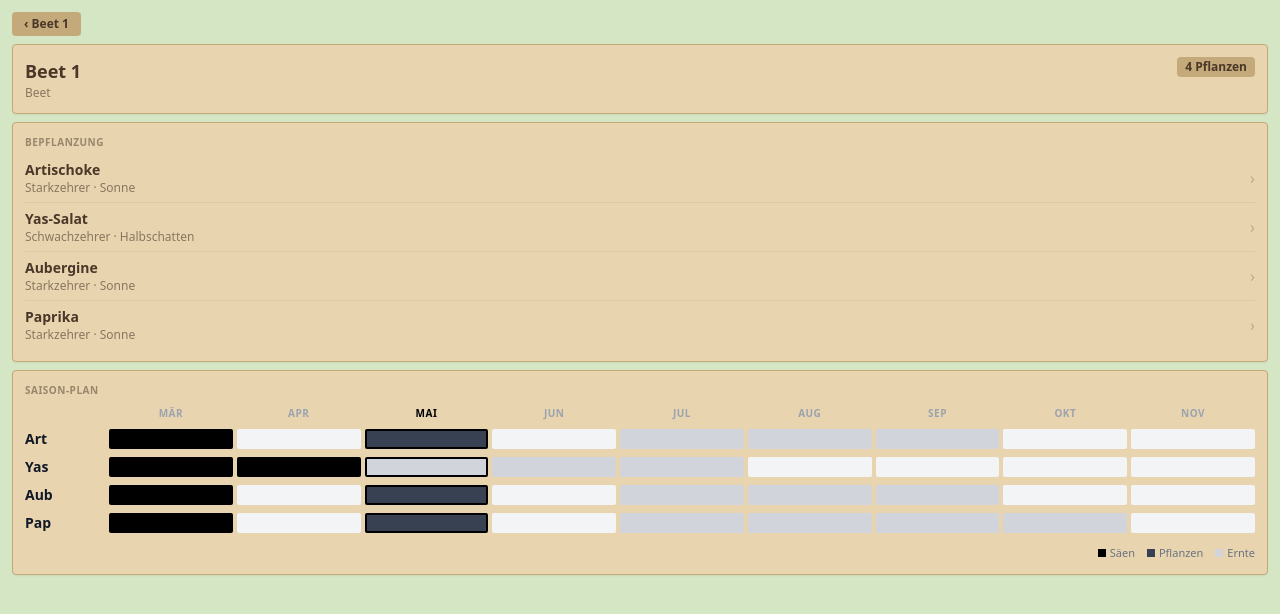
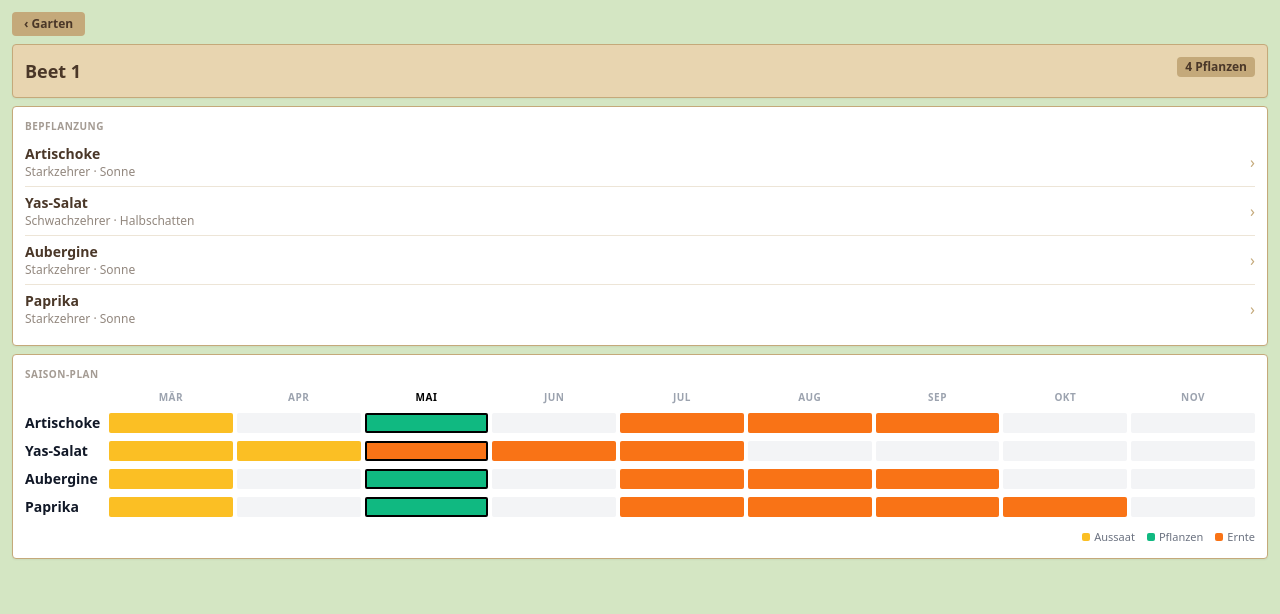
Before and after one commit to ClemensJakob/garden, a React (Vite) app: page /patches/1 in a window 1280 px wide. Shown: the top 614 px of the page. Built offline with nearby package versions, Linux system fonts and the light colour scheme.

Commit message:
feat: improve colors of season plan

```diff
--- a/src/components/SeasonPlan.tsx
+++ b/src/components/SeasonPlan.tsx
@@ -5,16 +5,16 @@ interface SeasonPlanProps {
   plants: readonly Plant[]
 }
 
-/** Tailwind background classes by status — black/dark/light gray to match the mockup. */
+/** Tailwind background classes by status — semantic garden colours. */
 function cellClass(status: SeasonStatus, isCurrent: boolean): string {
   const base = isCurrent ? 'border-2 border-black' : 'border border-transparent'
   switch (status) {
-    case 'säen':
-      return `${base} bg-black`
+    case 'aussaat':
+      return `${base} bg-amber-400`
     case 'pflanzen':
-      return `${base} bg-gray-700`
+      return `${base} bg-emerald-500`
     case 'ernte':
-      return `${base} bg-gray-300`
+      return `${base} bg-orange-500`
     case 'idle':
     default:
       return `${base} bg-gray-100`
@@ -71,7 +71,7 @@ export default function SeasonPlan({ plants }: SeasonPlanProps) {
           style={{ gridTemplateColumns: `5rem repeat(${SEASON_MONTHS.length}, minmax(0, 1fr))` }}
         >
           <span className="truncate text-sm font-semibold text-gray-900">
-            {plant.name.slice(0, 3)}
+            {plant.name}
           </span>
           {SEASON_MONTHS.map((month, i) => (
             <span
@@ -86,13 +86,13 @@ export default function SeasonPlan({ plants }: SeasonPlanProps) {
       {/* Legend */}
       <div className="mt-3 flex justify-end gap-3 text-[11px] text-gray-500">
         <span className="flex items-center gap-1">
-          <span className="inline-block h-2 w-2 bg-black" /> Säen
+          <span className="inline-block h-2 w-2 rounded-sm bg-amber-400" /> Aussaat
         </span>
         <span className="flex items-center gap-1">
-          <span className="inline-block h-2 w-2 bg-gray-700" /> Pflanzen
+          <span className="inline-block h-2 w-2 rounded-sm bg-emerald-500" /> Pflanzen
         </span>
         <span className="flex items-center gap-1">
-          <span className="inline-block h-2 w-2 bg-gray-300" /> Ernte
+          <span className="inline-block h-2 w-2 rounded-sm bg-orange-500" /> Ernte
         </span>
       </div>
     </div>
--- a/src/domain/plants.ts
+++ b/src/domain/plants.ts
@@ -22,56 +22,56 @@ export const PLANTS: readonly Plant[] = [
     name: 'Tomaten',
     feeder: 'Starkzehrer',
     light: 'Sonne',
-    seasonPlan: seasonPlan({ APR: 'säen', MAI: 'pflanzen', JUL: 'ernte', AUG: 'ernte', SEP: 'ernte', OKT: 'ernte' }),
+    seasonPlan: seasonPlan({ APR: 'aussaat', MAI: 'pflanzen', JUL: 'ernte', AUG: 'ernte', SEP: 'ernte', OKT: 'ernte' }),
   },
   {
     id: 'zucchini',
     name: 'Zucchini',
     feeder: 'Starkzehrer',
     light: 'Sonne',
-    seasonPlan: seasonPlan({ APR: 'säen', MAI: 'pflanzen', JUL: 'ernte', AUG: 'ernte', SEP: 'ernte' }),
+    seasonPlan: seasonPlan({ APR: 'aussaat', MAI: 'pflanzen', JUL: 'ernte', AUG: 'ernte', SEP: 'ernte' }),
   },
   {
     id: 'bohnen',
     name: 'Bohnen',
     feeder: 'Schwachzehrer',
     light: 'Sonne',
-    seasonPlan: seasonPlan({ MAI: 'säen', JUL: 'ernte', AUG: 'ernte', SEP: 'ernte' }),
+    seasonPlan: seasonPlan({ MAI: 'aussaat', JUL: 'ernte', AUG: 'ernte', SEP: 'ernte' }),
   },
   {
     id: 'karotten',
     name: 'Karotten',
     feeder: 'Mittelzehrer',
     light: 'Sonne',
-    seasonPlan: seasonPlan({ MÄR: 'säen', APR: 'säen', JUL: 'ernte', AUG: 'ernte', SEP: 'ernte', OKT: 'ernte' }),
+    seasonPlan: seasonPlan({ MÄR: 'aussaat', APR: 'aussaat', JUL: 'ernte', AUG: 'ernte', SEP: 'ernte', OKT: 'ernte' }),
   },
   {
     id: 'pfluecksalat',
     name: 'Pflücksalat',
     feeder: 'Schwachzehrer',
     light: 'Halbschatten',
-    seasonPlan: seasonPlan({ MÄR: 'säen', APR: 'säen', MAI: 'ernte', JUN: 'ernte', JUL: 'ernte', AUG: 'ernte' }),
+    seasonPlan: seasonPlan({ MÄR: 'aussaat', APR: 'aussaat', MAI: 'ernte', JUN: 'ernte', JUL: 'ernte', AUG: 'ernte' }),
   },
   {
     id: 'gruenkohl',
     name: 'Grünkohl',
     feeder: 'Starkzehrer',
     light: 'Sonne',
-    seasonPlan: seasonPlan({ APR: 'säen', MAI: 'pflanzen', OKT: 'ernte', NOV: 'ernte' }),
+    seasonPlan: seasonPlan({ APR: 'aussaat', MAI: 'pflanzen', OKT: 'ernte', NOV: 'ernte' }),
   },
   {
     id: 'mangold',
     name: 'Mangold',
     feeder: 'Mittelzehrer',
     light: 'Sonne',
-    seasonPlan: seasonPlan({ APR: 'säen', MAI: 'pflanzen', JUL: 'ernte', AUG: 'ernte', SEP: 'ernte', OKT: 'ernte' }),
+    seasonPlan: seasonPlan({ APR: 'aussaat', MAI: 'pflanzen', JUL: 'ernte', AUG: 'ernte', SEP: 'ernte', OKT: 'ernte' }),
   },
   {
     id: 'salat',
     name: 'Salat',
     feeder: 'Schwachzehrer',
     light: 'Halbschatten',
-    seasonPlan: seasonPlan({ MÄR: 'säen', APR: 'säen', MAI: 'ernte', JUN: 'ernte', JUL: 'ernte' }),
+    seasonPlan: seasonPlan({ MÄR: 'aussaat', APR: 'aussaat', MAI: 'ernte', JUN: 'ernte', JUL: 'ernte' }),
   },
   {
     id: 'rote-bete',
@@ -79,7 +79,7 @@ export const PLANTS: readonly Plant[] = [
     feeder: 'Mittelzehrer',
     light: 'Sonne',
     seasonPlan: seasonPlan({
-      APR: 'säen',
+      APR: 'aussaat',
       MAI: 'pflanzen',
       JUN: 'ernte',
       JUL: 'ernte',
@@ -93,35 +93,35 @@ export const PLANTS: readonly Plant[] = [
     name: 'Erbsen',
     feeder: 'Schwachzehrer',
     light: 'Sonne',
-    seasonPlan: seasonPlan({ MÄR: 'säen', APR: 'säen', JUN: 'ernte', JUL: 'ernte' }),
+    seasonPlan: seasonPlan({ MÄR: 'aussaat', APR: 'aussaat', JUN: 'ernte', JUL: 'ernte' }),
   },
   {
     id: 'radieschen',
     name: 'Radieschen',
     feeder: 'Schwachzehrer',
     light: 'Halbschatten',
-    seasonPlan: seasonPlan({ MÄR: 'säen', APR: 'säen', MAI: 'ernte', JUN: 'ernte' }),
+    seasonPlan: seasonPlan({ MÄR: 'aussaat', APR: 'aussaat', MAI: 'ernte', JUN: 'ernte' }),
   },
   {
     id: 'lauch',
     name: 'Lauch',
     feeder: 'Mittelzehrer',
     light: 'Sonne',
-    seasonPlan: seasonPlan({ APR: 'säen', MAI: 'pflanzen', SEP: 'ernte', OKT: 'ernte', NOV: 'ernte' }),
+    seasonPlan: seasonPlan({ APR: 'aussaat', MAI: 'pflanzen', SEP: 'ernte', OKT: 'ernte', NOV: 'ernte' }),
   },
   {
     id: 'hokkaido',
     name: 'Hokkaido',
     feeder: 'Starkzehrer',
     light: 'Sonne',
-    seasonPlan: seasonPlan({ APR: 'säen', MAI: 'pflanzen', SEP: 'ernte', OKT: 'ernte' }),
+    seasonPlan: seasonPlan({ APR: 'aussaat', MAI: 'pflanzen', SEP: 'ernte', OKT: 'ernte' }),
   },
   {
     id: 'gurken',
     name: 'Gurken',
     feeder: 'Starkzehrer',
     light: 'Sonne',
-    seasonPlan: seasonPlan({ APR: 'säen', MAI: 'pflanzen', JUL: 'ernte', AUG: 'ernte', SEP: 'ernte' }),
+    seasonPlan: seasonPlan({ APR: 'aussaat', MAI: 'pflanzen', JUL: 'ernte', AUG: 'ernte', SEP: 'ernte' }),
   },
   {
     id: 'himbeeren',
@@ -138,63 +138,63 @@ export const PLANTS: readonly Plant[] = [
     name: 'Artischoke',
     feeder: 'Starkzehrer',
     light: 'Sonne',
-    seasonPlan: seasonPlan({ MÄR: 'säen', MAI: 'pflanzen', JUL: 'ernte', AUG: 'ernte', SEP: 'ernte' }),
+    seasonPlan: seasonPlan({ MÄR: 'aussaat', MAI: 'pflanzen', JUL: 'ernte', AUG: 'ernte', SEP: 'ernte' }),
   },
   {
     id: 'yas-salat',
     name: 'Yas-Salat',
     feeder: 'Schwachzehrer',
     light: 'Halbschatten',
-    seasonPlan: seasonPlan({ MÄR: 'säen', APR: 'säen', MAI: 'ernte', JUN: 'ernte', JUL: 'ernte' }),
+    seasonPlan: seasonPlan({ MÄR: 'aussaat', APR: 'aussaat', MAI: 'ernte', JUN: 'ernte', JUL: 'ernte' }),
   },
   {
     id: 'aubergine',
     name: 'Aubergine',
     feeder: 'Starkzehrer',
     light: 'Sonne',
-    seasonPlan: seasonPlan({ MÄR: 'säen', MAI: 'pflanzen', JUL: 'ernte', AUG: 'ernte', SEP: 'ernte' }),
+    seasonPlan: seasonPlan({ MÄR: 'aussaat', MAI: 'pflanzen', JUL: 'ernte', AUG: 'ernte', SEP: 'ernte' }),
   },
   {
     id: 'paprika',
     name: 'Paprika',
     feeder: 'Starkzehrer',
     light: 'Sonne',
-    seasonPlan: seasonPlan({ MÄR: 'säen', MAI: 'pflanzen', JUL: 'ernte', AUG: 'ernte', SEP: 'ernte', OKT: 'ernte' }),
+    seasonPlan: seasonPlan({ MÄR: 'aussaat', MAI: 'pflanzen', JUL: 'ernte', AUG: 'ernte', SEP: 'ernte', OKT: 'ernte' }),
   },
   {
     id: 'zinnien',
     name: 'Zinnien',
     feeder: 'Schwachzehrer',
     light: 'Sonne',
-    seasonPlan: seasonPlan({ APR: 'säen', MAI: 'pflanzen', JUL: 'ernte', AUG: 'ernte', SEP: 'ernte' }),
+    seasonPlan: seasonPlan({ APR: 'aussaat', MAI: 'pflanzen', JUL: 'ernte', AUG: 'ernte', SEP: 'ernte' }),
   },
   {
     id: 'kohlrabi',
     name: 'Kohlrabi',
     feeder: 'Mittelzehrer',
     light: 'Sonne',
-    seasonPlan: seasonPlan({ MÄR: 'säen', APR: 'pflanzen', JUN: 'ernte', JUL: 'ernte' }),
+    seasonPlan: seasonPlan({ MÄR: 'aussaat', APR: 'pflanzen', JUN: 'ernte', JUL: 'ernte' }),
   },
   {
     id: 'senfsaat',
     name: 'Senfsaat',
     feeder: 'Schwachzehrer',
     light: 'Sonne',
-    seasonPlan: seasonPlan({ MÄR: 'säen', APR: 'säen', MAI: 'ernte', JUN: 'ernte' }),
+    seasonPlan: seasonPlan({ MÄR: 'aussaat', APR: 'aussaat', MAI: 'ernte', JUN: 'ernte' }),
   },
   {
     id: 'tagetes',
     name: 'Tagetes',
     feeder: 'Schwachzehrer',
     light: 'Sonne',
-    seasonPlan: seasonPlan({ APR: 'säen', MAI: 'pflanzen', JUL: 'ernte', AUG: 'ernte', SEP: 'ernte' }),
+    seasonPlan: seasonPlan({ APR: 'aussaat', MAI: 'pflanzen', JUL: 'ernte', AUG: 'ernte', SEP: 'ernte' }),
   },
   {
     id: 'pimentos',
     name: 'Pimentos',
     feeder: 'Starkzehrer',
     light: 'Sonne',
-    seasonPlan: seasonPlan({ MÄR: 'säen', MAI: 'pflanzen', JUL: 'ernte', AUG: 'ernte', SEP: 'ernte' }),
+    seasonPlan: seasonPlan({ MÄR: 'aussaat', MAI: 'pflanzen', JUL: 'ernte', AUG: 'ernte', SEP: 'ernte' }),
   },
   {
     id: 'erdbeeren',
@@ -208,28 +208,28 @@ export const PLANTS: readonly Plant[] = [
     name: 'Physalis',
     feeder: 'Mittelzehrer',
     light: 'Sonne',
-    seasonPlan: seasonPlan({ MÄR: 'säen', MAI: 'pflanzen', AUG: 'ernte', SEP: 'ernte', OKT: 'ernte' }),
+    seasonPlan: seasonPlan({ MÄR: 'aussaat', MAI: 'pflanzen', AUG: 'ernte', SEP: 'ernte', OKT: 'ernte' }),
   },
   {
     id: 'zuckererbsen',
     name: 'Zuckererbsen',
     feeder: 'Schwachzehrer',
     light: 'Sonne',
-    seasonPlan: seasonPlan({ MÄR: 'säen', APR: 'säen', JUN: 'ernte', JUL: 'ernte' }),
+    seasonPlan: seasonPlan({ MÄR: 'aussaat', APR: 'aussaat', JUN: 'ernte', JUL: 'ernte' }),
   },
   {
     id: 'rucola',
     name: 'Rucola',
     feeder: 'Schwachzehrer',
     light: 'Halbschatten',
-    seasonPlan: seasonPlan({ MÄR: 'säen', APR: 'säen', MAI: 'ernte', JUN: 'ernte', SEP: 'ernte', OKT: 'ernte' }),
+    seasonPlan: seasonPlan({ MÄR: 'aussaat', APR: 'aussaat', MAI: 'ernte', JUN: 'ernte', SEP: 'ernte', OKT: 'ernte' }),
   },
   {
     id: 'edamame',
     name: 'Edamame',
     feeder: 'Schwachzehrer',
     light: 'Sonne',
-    seasonPlan: seasonPlan({ MAI: 'säen', AUG: 'ernte', SEP: 'ernte' }),
+    seasonPlan: seasonPlan({ MAI: 'aussaat', AUG: 'ernte', SEP: 'ernte' }),
   },
   {
     id: 'kartoffeln-fruehling',
@@ -243,14 +243,14 @@ export const PLANTS: readonly Plant[] = [
     name: 'Schwarzkohl (Herbst)',
     feeder: 'Starkzehrer',
     light: 'Sonne',
-    seasonPlan: seasonPlan({ MAI: 'säen', JUL: 'pflanzen', OKT: 'ernte', NOV: 'ernte' }),
+    seasonPlan: seasonPlan({ MAI: 'aussaat', JUL: 'pflanzen', OKT: 'ernte', NOV: 'ernte' }),
   },
   {
     id: 'gruenkohl-herbst',
     name: 'Grünkohl (Herbst)',
     feeder: 'Starkzehrer',
     light: 'Sonne',
-    seasonPlan: seasonPlan({ MAI: 'säen', JUL: 'pflanzen', OKT: 'ernte', NOV: 'ernte' }),
+    seasonPlan: seasonPlan({ MAI: 'aussaat', JUL: 'pflanzen', OKT: 'ernte', NOV: 'ernte' }),
   },
   {
     id: 'blumenstauden',
@@ -264,14 +264,14 @@ export const PLANTS: readonly Plant[] = [
     name: 'Kürbis',
     feeder: 'Starkzehrer',
     light: 'Sonne',
-    seasonPlan: seasonPlan({ APR: 'säen', MAI: 'pflanzen', SEP: 'ernte', OKT: 'ernte' }),
+    seasonPlan: seasonPlan({ APR: 'aussaat', MAI: 'pflanzen', SEP: 'ernte', OKT: 'ernte' }),
   },
   {
     id: 'weisskohl',
     name: 'Weißkohl',
     feeder: 'Starkzehrer',
     light: 'Sonne',
-    seasonPlan: seasonPlan({ MÄR: 'säen', MAI: 'pflanzen', AUG: 'ernte', SEP: 'ernte', OKT: 'ernte' }),
+    seasonPlan: seasonPlan({ MÄR: 'aussaat', MAI: 'pflanzen', AUG: 'ernte', SEP: 'ernte', OKT: 'ernte' }),
   },
   {
     id: 'zwiebel',
@@ -292,14 +292,14 @@ export const PLANTS: readonly Plant[] = [
     name: 'Spitzkohl',
     feeder: 'Starkzehrer',
     light: 'Sonne',
-    seasonPlan: seasonPlan({ MÄR: 'säen', MAI: 'pflanzen', JUL: 'ernte', AUG: 'ernte' }),
+    seasonPlan: seasonPlan({ MÄR: 'aussaat', MAI: 'pflanzen', JUL: 'ernte', AUG: 'ernte' }),
   },
   {
     id: 'stangenbohnen',
     name: 'Stangenbohnen',
     feeder: 'Schwachzehrer',
     light: 'Sonne',
-    seasonPlan: seasonPlan({ MAI: 'säen', JUL: 'ernte', AUG: 'ernte', SEP: 'ernte' }),
+    seasonPlan: seasonPlan({ MAI: 'aussaat', JUL: 'ernte', AUG: 'ernte', SEP: 'ernte' }),
   },
 ]
 
--- a/src/domain/types.ts
+++ b/src/domain/types.ts
@@ -49,7 +49,7 @@ export const SEASON_MONTHS: readonly SeasonMonth[] = [
 ] as const
 
 /** What is happening with a plant in a given month. */
-export type SeasonStatus = 'säen' | 'pflanzen' | 'ernte' | 'idle'
+export type SeasonStatus = 'aussaat' | 'pflanzen' | 'ernte' | 'idle'
 
 export type SeasonPlan = Record<SeasonMonth, SeasonStatus>
 
--- a/src/pages/DetailPage.tsx
+++ b/src/pages/DetailPage.tsx
@@ -41,7 +41,7 @@ export default function DetailPage() {
         to="/"
         className="inline-flex w-fit items-center gap-1 rounded bg-patch-border px-3 py-1 text-xs font-semibold text-patch-text"
       >
-        ‹ {patch.label}
+        ‹ Garten
       </Link>
 
       {/* Header card */}
@@ -49,7 +49,6 @@ export default function DetailPage() {
         <div className="flex items-start justify-between gap-2">
           <div>
             <h1 className="text-lg font-bold text-patch-text">{patch.label}</h1>
-            <p className="text-xs text-patch-text/60">Beet</p>
           </div>
           <span className="rounded bg-patch-border px-2 py-0.5 text-xs font-semibold text-patch-text">
             {plants.length} {plants.length === 1 ? 'Pflanze' : 'Pflanzen'}
@@ -58,7 +57,7 @@ export default function DetailPage() {
       </section>
 
       {/* Bepflanzung */}
-      <section className="rounded border border-patch-border bg-patch p-3 shadow-sm">
+      <section className="rounded border border-patch-border bg-white p-3 shadow-sm">
         <h2 className="text-[10px] font-semibold uppercase tracking-wider text-patch-text/50">
           Bepflanzung
         </h2>
@@ -84,7 +83,7 @@ export default function DetailPage() {
       </section>
 
       {/* Saison-Plan */}
-      <section className="rounded border border-patch-border bg-patch p-3 shadow-sm">
+      <section className="rounded border border-patch-border bg-white p-3 shadow-sm">
         <h2 className="mb-2 text-[10px] font-semibold uppercase tracking-wider text-patch-text/50">
           Saison-Plan
         </h2>
```
